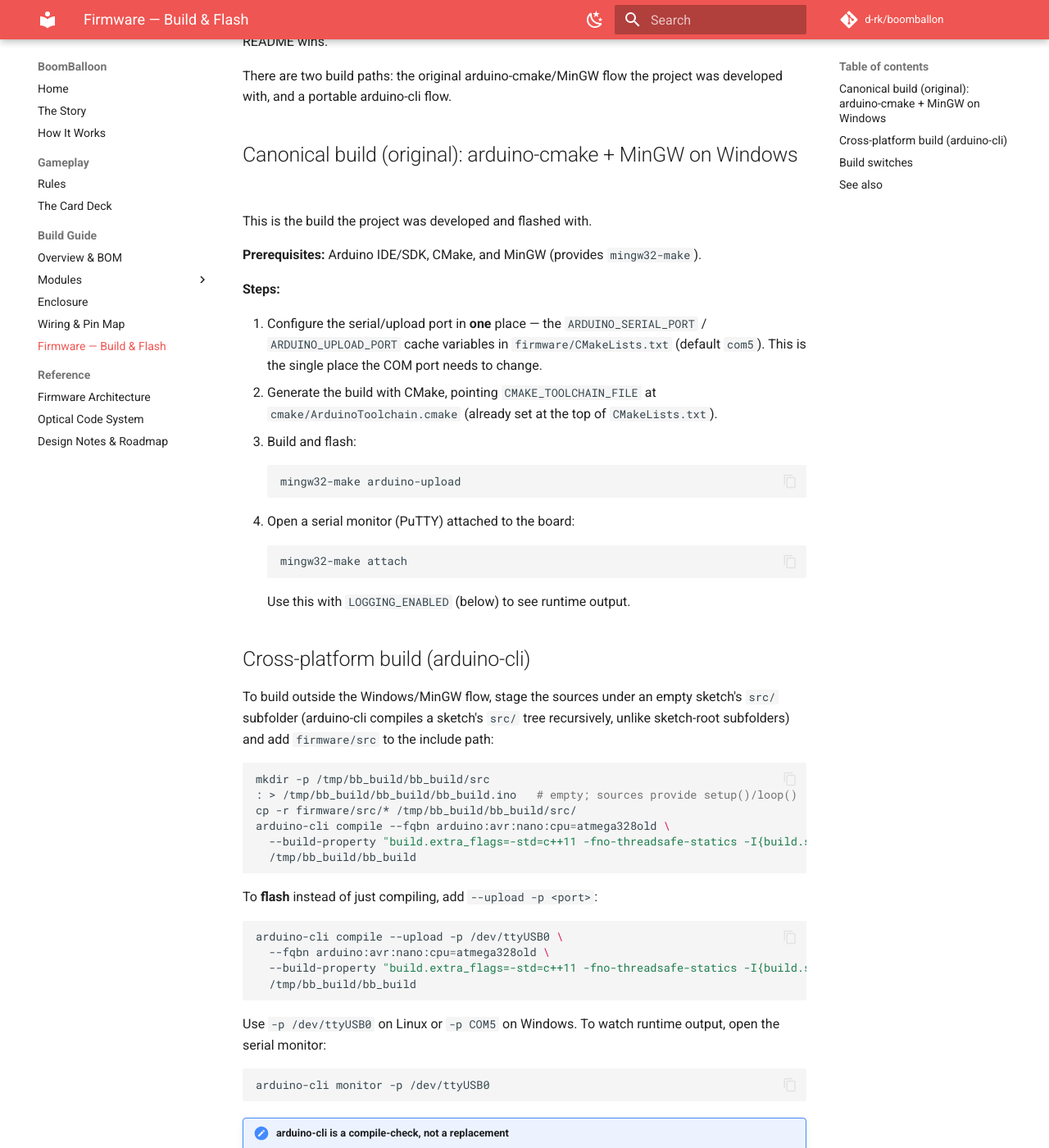
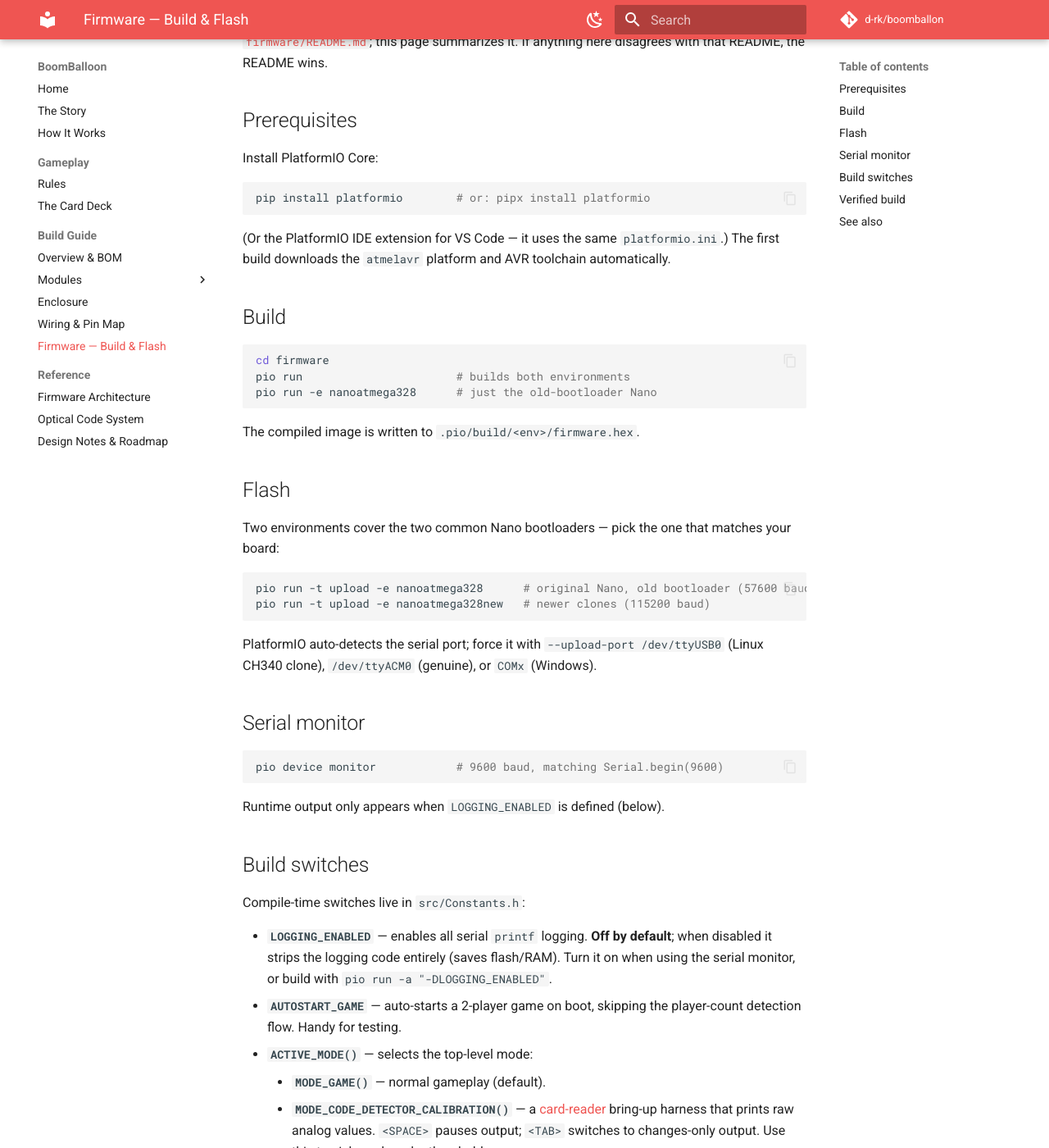
Before and after one commit to d-rk/boomballon, an MkDocs documentation site: the page built from docs/build-guide/firmware-build.md, in a window 1280 px wide and 1400 px high, scrolled down 244 px. Shown: the whole window at 82% size. Built offline with MkDocs 1.6.1 and Material for MkDocs 9.7.7, drawn with Linux system fonts in a browser that asks for light colours; comment, search, counter and statistics services are not loaded; some of the changed text lies outside the part shown.

Commit message:
build: migrate firmware from arduino-cmake to PlatformIO
The legacy arduino-cmake build (Windows/MinGW, ~2013) no longer configures on
modern CMake (CMake 4 removed pre-3.5 compatibility). Replace it with a single
platformio.ini defining two Nano environments (old + new bootloader). Verified:
both envs build cleanly, 16186 B / 52.7% flash, byte-identical to before.

- Add firmware/platformio.ini, firmware/.gitignore
- Remove CMakeLists.txt, cmake/ toolchain, arduino-*.bat, .vscode MSVC config
- Rewrite firmware/README.md and docs build-guide + design-notes for PlatformIO
- Add .github/workflows/build-firmware.yml (pio run on push)

````diff
--- a/docs/build-guide/firmware-build.md
+++ b/docs/build-guide/firmware-build.md
@@ -1,86 +1,67 @@
 # Firmware — Build & Flash
 
-The firmware targets the Arduino Nano (ATmega328P). It is a plain CMake/OOP C++
-source tree — **not** an `.ino` sketch: `src/Main.cpp` defines
-`setup()`/`loop()` and headers are included root-relative with angle brackets
-(e.g. `#include <Cards/Card.h>`). The canonical reference is
+The firmware targets the Arduino Nano (ATmega328P). It is a small OOP C++
+source tree under `firmware/src/` (`Main.cpp` provides `setup()`/`loop()`;
+headers are included root-relative, e.g. `#include <Cards/Card.h>`). The build
+system is [PlatformIO](https://platformio.org/), which pins the toolchain and
+Arduino core so a clean checkout builds identically everywhere. The canonical
+reference is
 [`firmware/README.md`](https://github.com/d-rk/boomballon/blob/main/firmware/README.md);
 this page summarizes it. If anything here disagrees with that README, the README
 wins.
 
-There are two build paths: the original arduino-cmake/MinGW flow the project was
-developed with, and a portable arduino-cli flow.
+## Prerequisites
 
-## Canonical build (original): arduino-cmake + MinGW on Windows
-
-This is the build the project was developed and flashed with.
-
-**Prerequisites:** Arduino IDE/SDK, CMake, and MinGW (provides
-`mingw32-make`).
-
-**Steps:**
-
-1. Configure the serial/upload port in **one** place — the
-   `ARDUINO_SERIAL_PORT` / `ARDUINO_UPLOAD_PORT` cache variables in
-   `firmware/CMakeLists.txt` (default `com5`). This is the single place the COM
-   port needs to change.
-2. Generate the build with CMake, pointing `CMAKE_TOOLCHAIN_FILE` at
-   `cmake/ArduinoToolchain.cmake` (already set at the top of `CMakeLists.txt`).
-3. Build and flash:
-   ```bash
-   mingw32-make arduino-upload
-   ```
-4. Open a serial monitor (PuTTY) attached to the board:
-   ```bash
-   mingw32-make attach
-   ```
-   Use this with `LOGGING_ENABLED` (below) to see runtime output.
-
-## Cross-platform build (arduino-cli)
-
-To build outside the Windows/MinGW flow, stage the sources under an empty
-sketch's `src/` subfolder (arduino-cli compiles a sketch's `src/` tree
-recursively, unlike sketch-root subfolders) and add `firmware/src` to the
-include path:
+Install PlatformIO Core:
 
 ```bash
-mkdir -p /tmp/bb_build/bb_build/src
-: > /tmp/bb_build/bb_build/bb_build.ino   # empty; sources provide setup()/loop()
-cp -r firmware/src/* /tmp/bb_build/bb_build/src/
-arduino-cli compile --fqbn arduino:avr:nano:cpu=atmega328old \
-  --build-property "build.extra_flags=-std=c++11 -fno-threadsafe-statics -I{build.source.path}/src" \
-  /tmp/bb_build/bb_build
+pip install platformio        # or: pipx install platformio
 ```
 
-To **flash** instead of just compiling, add `--upload -p <port>`:
+(Or the PlatformIO IDE extension for VS Code — it uses the same
+`platformio.ini`.) The first build downloads the `atmelavr` platform and AVR
+toolchain automatically.
+
+## Build
 
 ```bash
-arduino-cli compile --upload -p /dev/ttyUSB0 \
-  --fqbn arduino:avr:nano:cpu=atmega328old \
-  --build-property "build.extra_flags=-std=c++11 -fno-threadsafe-statics -I{build.source.path}/src" \
-  /tmp/bb_build/bb_build
+cd firmware
+pio run                       # builds both environments
+pio run -e nanoatmega328      # just the old-bootloader Nano
 ```
 
-Use `-p /dev/ttyUSB0` on Linux or `-p COM5` on Windows. To watch runtime output,
-open the serial monitor:
+The compiled image is written to `.pio/build/<env>/firmware.hex`.
+
+## Flash
+
+Two environments cover the two common Nano bootloaders — pick the one that
+matches your board:
 
 ```bash
-arduino-cli monitor -p /dev/ttyUSB0
+pio run -t upload -e nanoatmega328      # original Nano, old bootloader (57600 baud)
+pio run -t upload -e nanoatmega328new   # newer clones (115200 baud)
 ```
 
-!!! note "arduino-cli is a compile-check, not a replacement"
-    The arduino-cli path was used to compile-verify the sources on a
-    non-Windows host; it is a portable build/flash harness. The canonical build
-    for day-to-day development remains the arduino-cmake + MinGW/Windows flow
-    above.
+PlatformIO auto-detects the serial port; force it with
+`--upload-port /dev/ttyUSB0` (Linux CH340 clone), `/dev/ttyACM0` (genuine), or
+`COMx` (Windows).
+
+## Serial monitor
+
+```bash
+pio device monitor            # 9600 baud, matching Serial.begin(9600)
+```
+
+Runtime output only appears when `LOGGING_ENABLED` is defined (below).
 
 ## Build switches
 
 Compile-time switches live in `src/Constants.h`:
 
 - **`LOGGING_ENABLED`** — enables all serial `printf` logging. **Off by
-  default**; when disabled it strips the logging code entirely (saves flash).
-  Turn it on when using the serial monitor.
+  default**; when disabled it strips the logging code entirely (saves
+  flash/RAM). Turn it on when using the serial monitor, or build with
+  `pio run -a "-DLOGGING_ENABLED"`.
 - **`AUTOSTART_GAME`** — auto-starts a 2-player game on boot, skipping the
   player-count detection flow. Handy for testing.
 - **`ACTIVE_MODE()`** — selects the top-level mode:
@@ -90,6 +71,20 @@
       analog values. `<SPACE>` pauses output; `<TAB>` switches to changes-only
       output. Use this to pick card-reader thresholds.
 
+## Verified build
+
+Both environments compile with no source changes — a 16186-byte image (52.7 %
+of flash), 744 bytes of RAM. A GitHub Actions workflow
+(`.github/workflows/build-firmware.yml`) runs `pio run` on every push, so the
+firmware is guaranteed to keep building.
+
+!!! note "Legacy build"
+    The firmware was originally built with **arduino-cmake** (a CMake toolchain)
+    under MinGW on Windows, flashing via `avrdude` wrapped in `.bat` scripts.
+    That ~2013 toolchain is incompatible with modern CMake, so the project
+    migrated to PlatformIO and removed the old build files (still in git
+    history).
+
 ## See also
 
 - [Wiring & pin map](wiring-pinmap.md) — which pins the firmware drives.
--- a/docs/reference/design-notes.md
+++ b/docs/reference/design-notes.md
@@ -10,23 +10,31 @@
 ## Controller migration: Arduino Micro → Nano
 
 The project was originally developed on an **Arduino Micro** and later moved to
-an **Arduino Nano (ATmega328P)**, which is what the shipped device uses. Most of
-the migration is invisible, but one residue survives in the build system.
+an **Arduino Nano (ATmega328P)**, which is what the shipped device uses.
 
-`firmware/CMakeLists.txt` keeps **two separate port variables** —
-`ARDUINO_SERIAL_PORT` and `ARDUINO_UPLOAD_PORT` — with a comment explaining the
-split:
+A trace of this migration survived in the *original* build system: the old
+arduino-cmake build (since replaced — see below) kept **two separate port
+variables**, `ARDUINO_SERIAL_PORT` and `ARDUINO_UPLOAD_PORT`, with a comment
+noting they are equal on the Nano (a single USB-serial bridge) but differ on the
+Micro, whose native-USB bootloader exposes a separate upload port. That was
+harmless residual Micro support.
 
-```cmake
-# for nano boards SERIAL_PORT equals UPLOAD_PORT
-# for micro boards they are different
-```
+## Build system: arduino-cmake → PlatformIO
 
-On the Nano both are the same COM port (a single USB-serial bridge), so the two
-variables are set identically. The distinction only mattered on the Micro, whose
-native-USB bootloader exposes a separate upload port. The split is kept as
-harmless residual Micro support; on the Nano you configure one port and set both
-to it (see [Firmware — Build & Flash](../build-guide/firmware-build.md)).
+The firmware was first built with **arduino-cmake** — a CMake toolchain driven
+by `mingw32-make` on Windows, flashing through `avrdude` wrapped in `.bat`
+scripts. That project dates to ~2013 and is incompatible with modern CMake
+(CMake 4 removed the pre-3.5 compatibility it relied on, and its manual
+`include(Platform/UnixPaths)` calls a helper that no longer exists), so it no
+longer configures on an up-to-date system.
+
+Rather than patch the legacy toolchain, the firmware migrated to
+[PlatformIO](https://platformio.org/). The old `CMakeLists.txt`, `cmake/`
+toolchain, and `.bat` scripts were removed (they remain in git history); the
+build is now a single `platformio.ini` with two environments —
+`nanoatmega328` (old bootloader, 57600) and `nanoatmega328new` (115200) — which
+also subsumes the old two-port split by simply matching whichever bootloader the
+board has. See [Firmware — Build & Flash](../build-guide/firmware-build.md).
 
 ## Simulated balloon volume (not sensed)
 
@@ -57,8 +65,8 @@
   LED bar graph instead of a real pump, and feed codes over the serial port
   instead of the optical reader, so the game logic could be exercised without the
   hardware. These classes are still **compiled and linked** into the firmware —
-  the CMake source glob (`file(GLOB_RECURSE ... *.cpp)`) picks up every `.cpp`
-  with no exclusion for `Dummy/` — but they are **never instantiated**: nothing
+  PlatformIO compiles every `.cpp` under `src/`, with no build-src filter
+  excluding `Dummy/` — but they are **never instantiated**: nothing
   calls `new OutputDeviceDummy(...)`, and the `#include <Dummy/...>` in
   `Main.cpp` is commented out, so nothing in the running game reaches them. It is
   dead, unreachable code kept for reference. Reinforcing that: `OutputDeviceDummy`
````
Also changed, not shown: firmware/README.md (+65 -90 lines), 8 other files.
